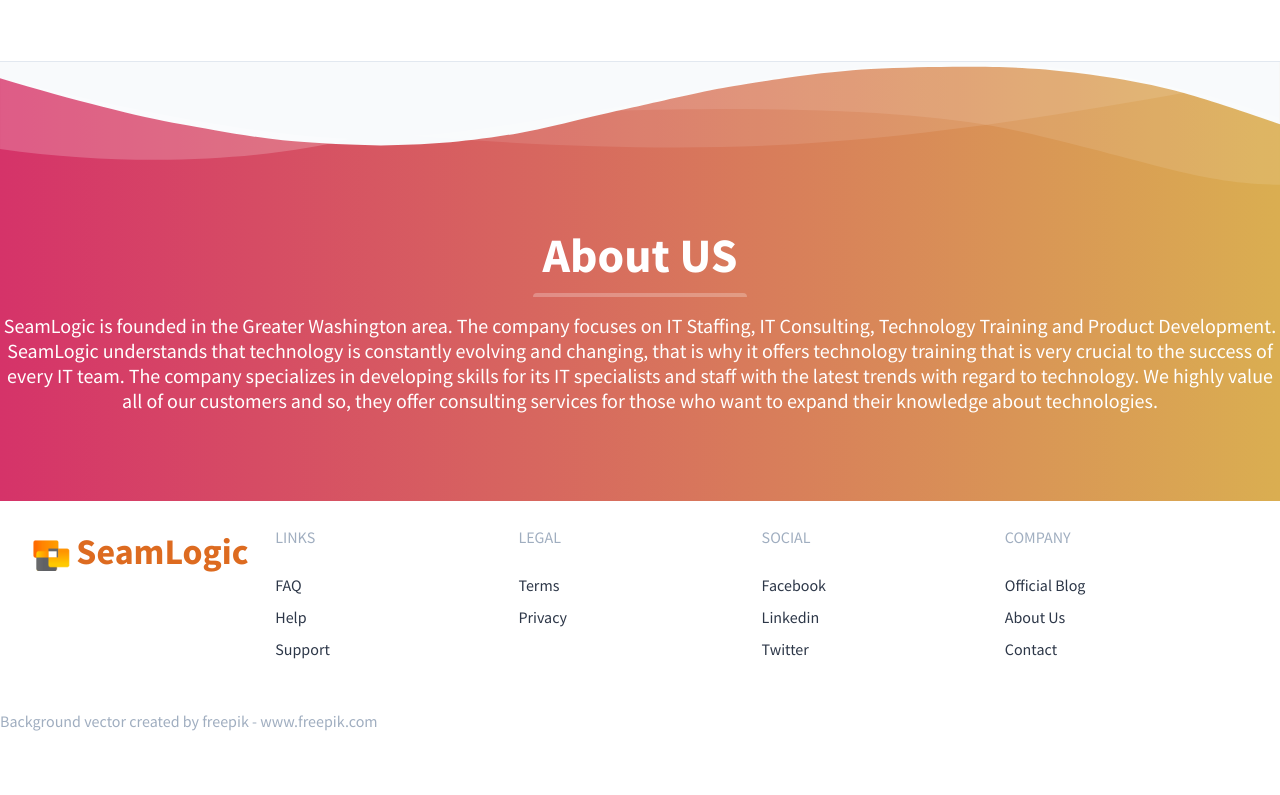
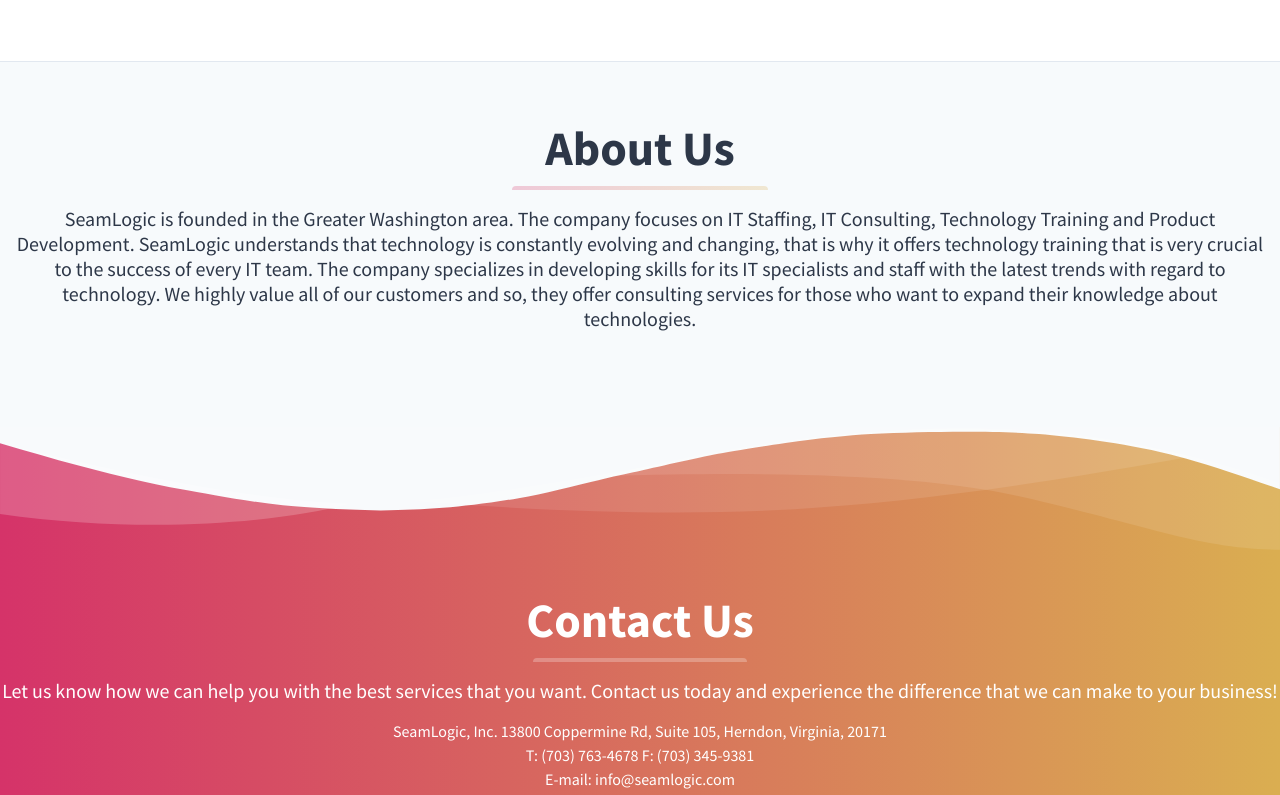
Before and after one commit to dtangeeda/seamlogic.com, a Gatsby site: page / in a window 1280 px wide. Shown: the part 1807-2602 px from the top of the page. Before the commit the page ends 2540 px from the top, so only its background shows below. Built offline with nearby package versions, Linux system fonts and the light colour scheme; Gatsby itself is replaced by a stand-in of ours.

Commit message:
modifying aboutus section

```diff
--- /dev/null
+++ b/src/components/aboutus.js
@@ -0,0 +1,28 @@
+import React from "react";
+
+function aboutus() {
+    return (
+        <>
+        <section className="bg-gray-100 py-8" id="aboutus">
+  <div className="container text-center mx-auto px-2 pt-4 pb-12 text-gray-800">
+    <h1 className="w-full my-2 text-5xl font-bold leading-tight text-center text-gray-800">
+      About Us
+    </h1>
+    <div className="w-full mb-4">
+      <div className="h-1 mx-auto gradient w-64 opacity-25 my-0 py-0 rounded-t" />
+    </div>
+    <h3 className="my-4 text-xl leading-tight">
+
+                SeamLogic is founded in the Greater Washington area.  The company focuses on IT Staffing, IT Consulting, Technology Training and Product Development.
+
+                SeamLogic understands that technology is constantly evolving and changing, that is why it offers technology training that is very crucial to the success of every IT team. The company specializes in developing skills for its IT specialists and staff with the latest trends with regard to technology.
+
+                We highly value all of our customers and so, they offer consulting services for those who want to expand their knowledge about technologies.
+            </h3>
+  </div>
+</section>
+
+</>
+     ) }
+
+export default aboutus;
--- a/src/components/footer.js
+++ b/src/components/footer.js
@@ -34,22 +34,29 @@ function Message() {
               </g>
             </g>
           </svg>
-        <section className="container mx-auto text-center py-6 mb-12" id="aboutus">
+          <section className="container mx-auto text-center py-6 mb-12" id="contactus">
             <h1 className="w-full my-2 text-5xl font-bold leading-tight text-center text-white">
-                About US
+                Contact Us
             </h1>
             <div className="w-full mb-4">
                 <div className="h-1 mx-auto bg-white w-1/6 opacity-25 my-0 py-0 rounded-t" />
             </div>
             <h3 className="my-4 text-xl leading-tight">
-
-                SeamLogic is founded in the Greater Washington area.  The company focuses on IT Staffing, IT Consulting, Technology Training and Product Development.
-
-                SeamLogic understands that technology is constantly evolving and changing, that is why it offers technology training that is very crucial to the success of every IT team. The company specializes in developing skills for its IT specialists and staff with the latest trends with regard to technology.
-
-                We highly value all of our customers and so, they offer consulting services for those who want to expand their knowledge about technologies.
+                Let us know how we can help you with the best services that you want. Contact us today and experience the difference that we can make to your business!
             </h3>
-        </section>
+            <h3>
+                SeamLogic, Inc.
+                13800 Coppermine Rd, Suite 105,
+                Herndon, Virginia, 20171
+            </h3>
+            <h3>
+            T: (703) 763-4678
+            F: (703) 345-9381
+            </h3>
+            <h3>
+            E-mail: info@seamlogic.com
+            </h3>
+            </section>
         </>
     )
 }
--- a/src/components/header.js
+++ b/src/components/header.js
@@ -68,7 +68,7 @@ function Header() {
                       <Link className="inline-block text-black no-underline hover:text-gray-800 hover:text-underline py-2 px-4" activeClass="active" to="aboutus" spy={true} smooth={true} duration={1000} style={{cursor:'pointer'}}>Company</Link>
                   </li>
               </ul>
-              <button id="navAction" className="mx-auto lg:mx-0 hover:underline bg-white text-gray-800 font-bold rounded-full mt-4 lg:mt-0 py-4 px-8 shadow opacity-75">Contact</button>
+              <Link id="navAction" className="mx-auto lg:mx-0 hover:underline bg-white text-gray-800 font-bold rounded-full mt-4 lg:mt-0 py-4 px-8 shadow opacity-75" activeClass="active" to="contactus" spy={true} smooth={true} duration={1000} style={{cursor:'pointer'}}>Contact</Link>
           </div>
       </div>
 
--- a/src/pages/index.js
+++ b/src/pages/index.js
@@ -3,6 +3,7 @@ import Header from "../components/header.js";
 import Footer from "../components/footer.js";
 import MainMessage from "../components/mainmessage.js";
 import MainItems from "../components/mainitems.js";
+import AboutUs from "../components/aboutus.js";
 import { Helmet } from "react-helmet";
 import { withPrefix } from "gatsby"
 //import { withPrefix, Link } from "gatsby"
@@ -23,6 +24,7 @@ function HomePage() {
     <Header.HeaderNav />
     <MainMessage />
     <MainItems />
+    <AboutUs />
     <Footer.Message />
     <Footer.Element />
     </div>
```
